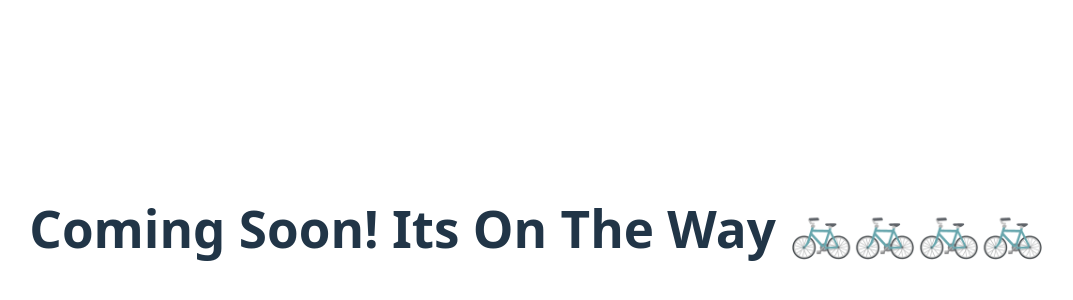
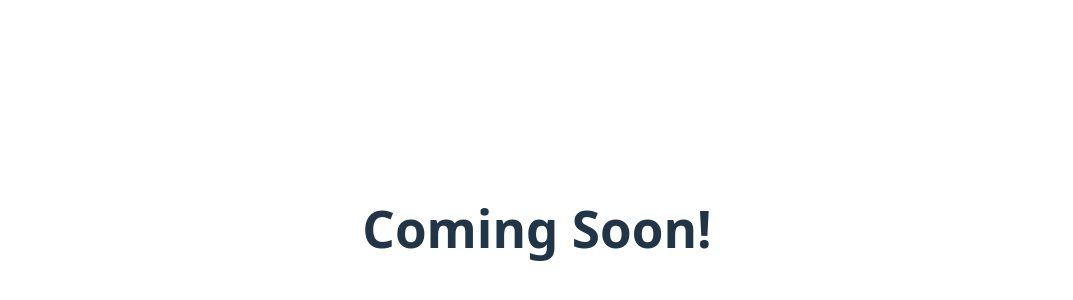
Before and after one commit to temporary-uses/CRUD-Operation, a React (Vite) app: page / in a window 1280 px wide. Shown: the part 172-472 px from the top of the page, without its empty margins (103-1176 px from the left). Built offline with nearby package versions, Linux system fonts and the light colour scheme.

Commit message:
Remove emoji and update coming soon message
The 'Coming Soon!' message was simplified by removing the emojis and moving the comment to JSX. This improves clarity and presentation.

```diff
--- a/src/App.jsx
+++ b/src/App.jsx
@@ -8,7 +8,8 @@ function App() {
 
   return (
     <>
-    <h1> Coming Soon! Its On The Way 🚲🚲🚲🚲 </h1>
+    <h1> Coming Soon!  </h1>
+    {/* Its On The Way 🚲🚲🚲🚲 */}
     </>
   )
 }
```
